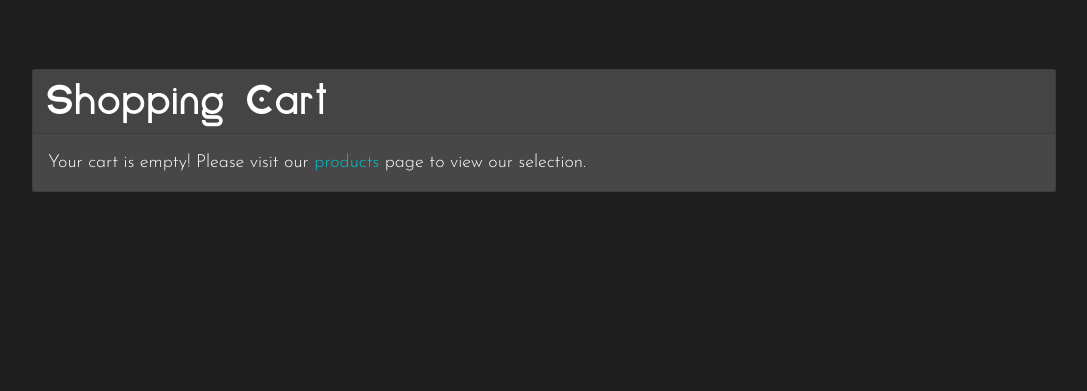
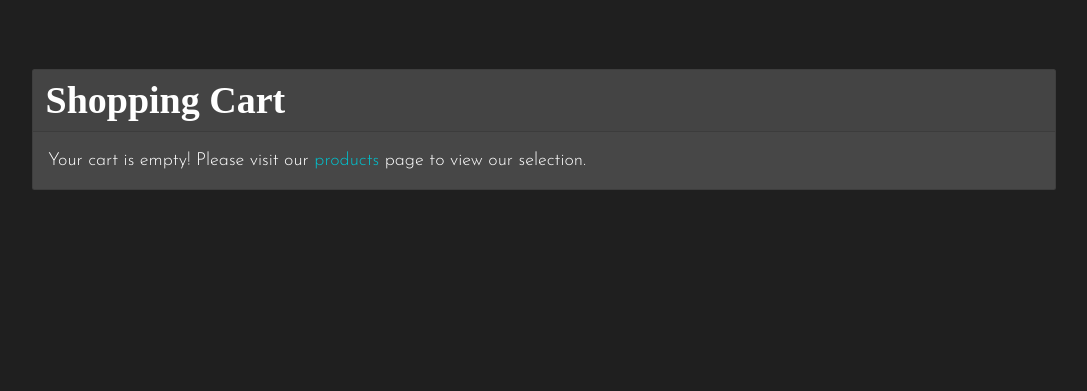
Before and after one commit to asdfractal/yggdrasil-labs, a Django app: template cart/templates/cart/cart.html in a window 1280 px wide. Shown: the part 91-482 px from the top of the page, without its empty margins (96-1183 px from the left). Run offline with Django 3.2, Linux system fonts and the light colour scheme; the template is opened without the code that fills it, so the values that code supplies are empty; style sheets or scripts are compiled from the project's sources; some libraries are stand-ins or nearby versions.

Commit message:
update headling sizes and use across project

```diff
--- a/cart/templates/cart/cart.html
+++ b/cart/templates/cart/cart.html
@@ -14,7 +14,7 @@
 						class="img-fluid"></a>
 			</div>
 			<div class="col-12 d-lg-none mb-2">
-				<h4>{{ item.product.name }}</h4>
+				<h3>{{ item.product.name }}</h3>
 			</div>
 			<div class="col-6 d-lg-none mb-2">
 				<p>{{ item.product.category|capfirst }}</p>
--- a/products/templates/products/components/product-card.html
+++ b/products/templates/products/components/product-card.html
@@ -1,7 +1,7 @@
 <div class="card">
 	<img class="card-img-top" src="{{ product.image_url }}" class="mx-auto d-block img-fluid" alt="{{ product.name }}">
 	<div class="card-body">
-		<h4 class="card-title product__title">{{ product.name }}</h4>
+		<h3 class="card-title product__title">{{ product.name }}</h3>
 		<div class="row mb-2">
 			<div class="col-6">
 				<p class="card-text text-left text-capitalize ml-1">Type: {{ product.category }}</p>
--- a/products/templates/products/product-detail.html
+++ b/products/templates/products/product-detail.html
@@ -9,7 +9,7 @@
 	<div class="card-body">
 		<div class="row mb-4">
 			<div class="col-12 pb-3">
-				<h4 class="card-title text-uppercase">{{ product.name }}</h4>
+				<h2 class="card-title">{{ product.name }}</h2>
 			</div>
 			<div class="col-12 col-lg-6">
 				<p>{{ product.description }}</p>
--- a/static/scss/base/_typography.scss
+++ b/static/scss/base/_typography.scss
@@ -2,7 +2,8 @@ h1,
 h2,
 h3,
 h4 {
-  font-family: 'elianto';
+  font-family: 'Orbitron';
+  font-weight: 700;
 }
 
 h1 {
@@ -17,26 +18,43 @@ h1 {
   }
 }
 
-h3 {
-  font-size: 2.5rem;
+h2 {
+  font-size: 2.8rem;
+
+  @include breakpoint(sm) {
+    font-size: 3.5rem;
+  }
 
   @include breakpoint(md) {
     font-size: 4rem;
   }
+
+  @include breakpoint(lg) {
+    font-size: 4.5rem;
+  }
+}
+
+h3 {
+  font-size: 2.5rem;
+
+  @include breakpoint(sm) {
+    font-size: 3.3rem;
+  }
+
+  @include breakpoint(md) {
+    font-size: 3.8rem;
+  }
 }
 
 h4 {
-  font-size: 2rem;
+  font-weight: 500;
+  font-size: 1.8rem;
 
   @include breakpoint(sm) {
-    font-size: 2.5rem;
-  }
-
-  @include breakpoint(md) {
-    font-size: 3rem;
-  }
-
-  @include breakpoint(lg) {
-    font-size: 3.5rem;
+    font-size: 2.2rem;
   }
 }
+
+h5 {
+  font-size: 2rem;
+}
```
